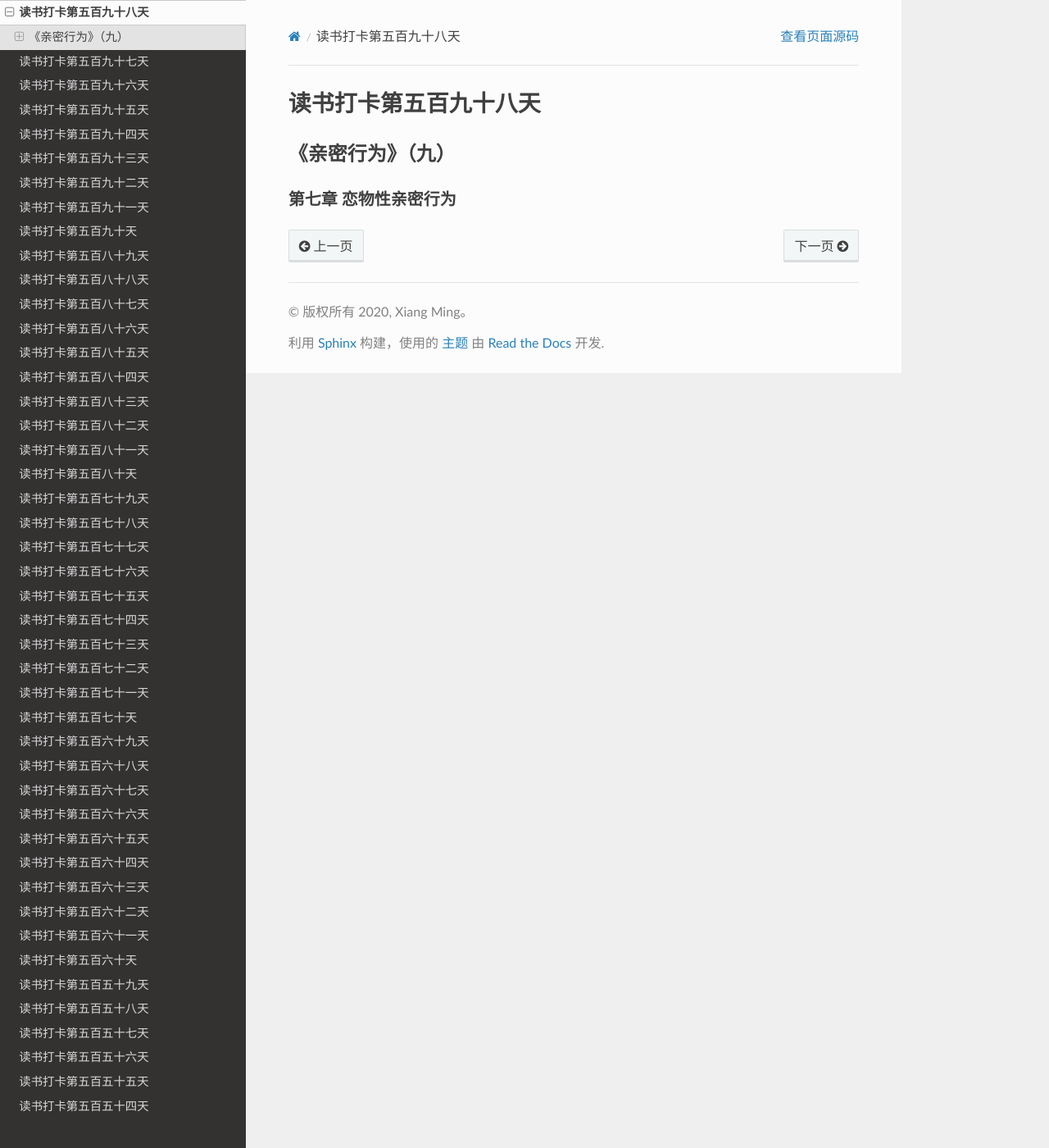
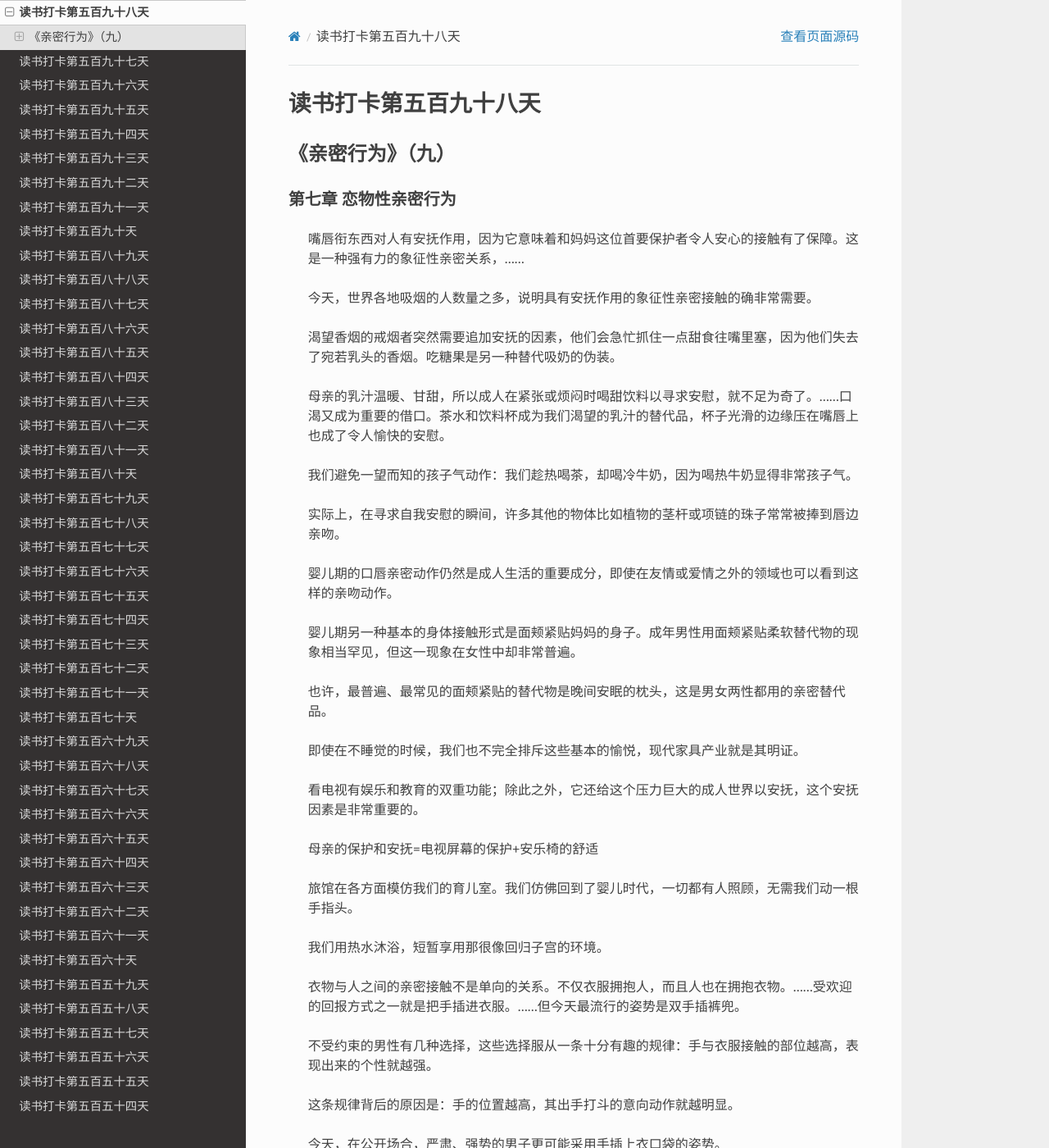
Before and after one commit to xiangming1975/reading, a Sphinx documentation site: the page built from source/2022-06-25.md, in a window 1280 px wide and 1400 px high. Shown: the whole window at 82% size. Built offline with Sphinx 7.4.7 and the Read the Docs theme 2.0.0, drawn with Linux system fonts in a browser that asks for light colours.

Commit message:
自动提交时间: 2022-06-29T22:07:12,517843641+08:00

```diff
--- a/source/2022-06-25.md
+++ b/source/2022-06-25.md
@@ -2,4 +2,40 @@
 ## 《亲密行为》（九）
 ### 第七章 恋物性亲密行为
 
+> 嘴唇衔东西对人有安抚作用，因为它意味着和妈妈这位首要保护者令人安心的接触有了保障。这是一种强有力的象征性亲密关系，……
+
+> 今天，世界各地吸烟的人数量之多，说明具有安抚作用的象征性亲密接触的确非常需要。
+
+> 渴望香烟的戒烟者突然需要追加安抚的因素，他们会急忙抓住一点甜食往嘴里塞，因为他们失去了宛若乳头的香烟。吃糖果是另一种替代吸奶的伪装。
+
+> 母亲的乳汁温暖、甘甜，所以成人在紧张或烦闷时喝甜饮料以寻求安慰，就不足为奇了。……口渴又成为重要的借口。茶水和饮料杯成为我们渴望的乳汁的替代品，杯子光滑的边缘压在嘴唇上也成了令人愉快的安慰。
+
+> 我们避免一望而知的孩子气动作：我们趁热喝茶，却喝冷牛奶，因为喝热牛奶显得非常孩子气。
+
+> 实际上，在寻求自我安慰的瞬间，许多其他的物体比如植物的茎杆或项链的珠子常常被捧到唇边亲吻。
+
+> 婴儿期的口唇亲密动作仍然是成人生活的重要成分，即使在友情或爱情之外的领域也可以看到这样的亲吻动作。
+
+> 婴儿期另一种基本的身体接触形式是面颊紧贴妈妈的身子。成年男性用面颊紧贴柔软替代物的现象相当罕见，但这一现象在女性中却非常普遍。
+
+> 也许，最普遍、最常见的面颊紧贴的替代物是晚间安眠的枕头，这是男女两性都用的亲密替代品。
+
+> 即使在不睡觉的时候，我们也不完全排斥这些基本的愉悦，现代家具产业就是其明证。
+
+> 看电视有娱乐和教育的双重功能；除此之外，它还给这个压力巨大的成人世界以安抚，这个安抚因素是非常重要的。
+
+> 母亲的保护和安抚=电视屏幕的保护+安乐椅的舒适
+
+> 旅馆在各方面模仿我们的育儿室。我们仿佛回到了婴儿时代，一切都有人照顾，无需我们动一根手指头。
+
+> 我们用热水沐浴，短暂享用那很像回归子宫的环境。
+
+> 衣物与人之间的亲密接触不是单向的关系。不仅衣服拥抱人，而且人也在拥抱衣物。……受欢迎的回报方式之一就是把手插进衣服。……但今天最流行的姿势是双手插裤兜。
+
+> 不受约束的男性有几种选择，这些选择服从一条十分有趣的规律：手与衣服接触的部位越高，表现出来的个性就越强。
+
+> 这条规律背后的原因是：手的位置越高，其出手打斗的意向动作就越明显。
+
+> 今天，在公开场合，严肃、强势的男子更可能采用手插上衣口袋的姿势。
+
 >
```
